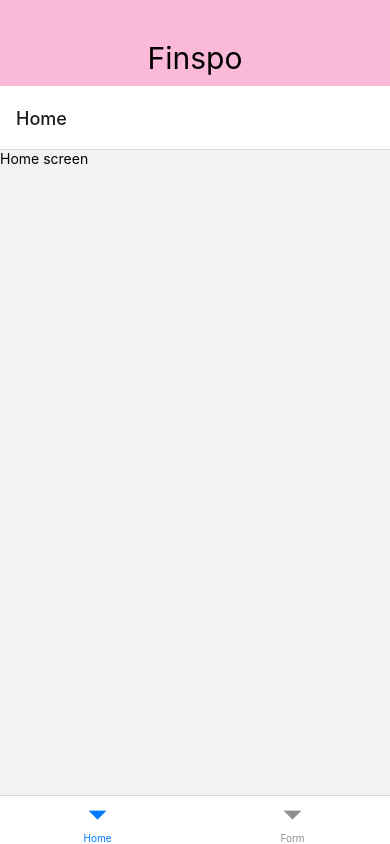
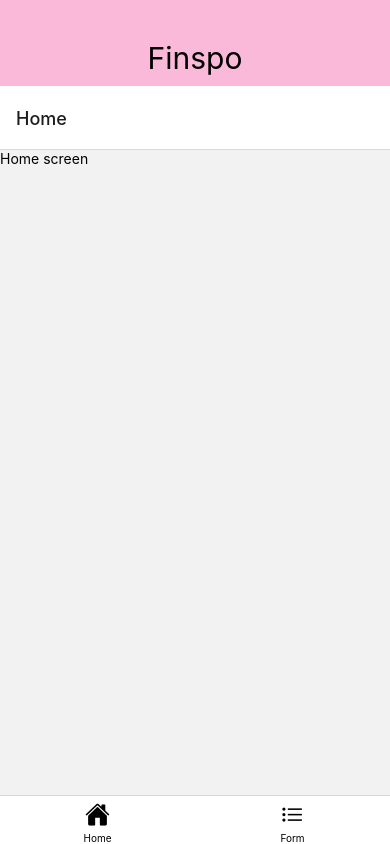
Before and after one commit to yakovdan98/Finspo, a React Native app: screen / in a window 390 px wide. Built offline with nearby package versions, Linux system fonts and the light colour scheme.

Commit message:
added nav icons

```diff
--- a/App.js
+++ b/App.js
@@ -3,7 +3,8 @@
 import { useState } from 'react';
 import { Button, StyleSheet, Text, TextInput, View } from 'react-native';
 import { NavigationContainer } from '@react-navigation/native';
-import { createBottomTabNavigator  } from '@react-navigation/bottom-tabs';
+import { createBottomTabNavigator } from '@react-navigation/bottom-tabs';
+import Ionicons from '@expo/vector-icons/Ionicons'
 
 import Home from './components/Home';
 import Header from './components/Header';
@@ -13,10 +14,29 @@
 export default function App() {
   return (
     <NavigationContainer>
-      <Header/>
-      <Tab.Navigator>
-        <Tab.Screen name="Home" component={Home}/>
-        <Tab.Screen name="Form" component={ItemControl}/>
+      <Header />
+      <Tab.Navigator
+        screenOptions={({ route }) => ({
+          tabBarIcon: ({ focused, color, size }) => {
+            let iconName;
+
+            if (route.name === 'Home') {
+              iconName = focused
+                ? 'home'
+                : 'home-outline';
+            } else if (route.name === 'Form') {
+              iconName = focused ? 'list' : 'list-outline';
+            }
+
+            // You can return any component that you like here!
+            return <Ionicons name={iconName} size={size} color={color} />;
+          },
+          tabBarActiveTintColor: 'black',
+          tabBarInactiveTintColor: 'black',
+        })}
+      >
+        <Tab.Screen name="Home" component={Home} />
+        <Tab.Screen name="Form" component={ItemControl} />
       </Tab.Navigator>
     </NavigationContainer>
 
--- a/components/Header.js
+++ b/components/Header.js
@@ -1,5 +1,6 @@
 import { Text, View, StyleSheet } from "react-native";
 import React from 'react';
+
 
 
 const Header = () => {
```
Also changed, not shown: 1 other file (tests, documents, lock files or other folders).
